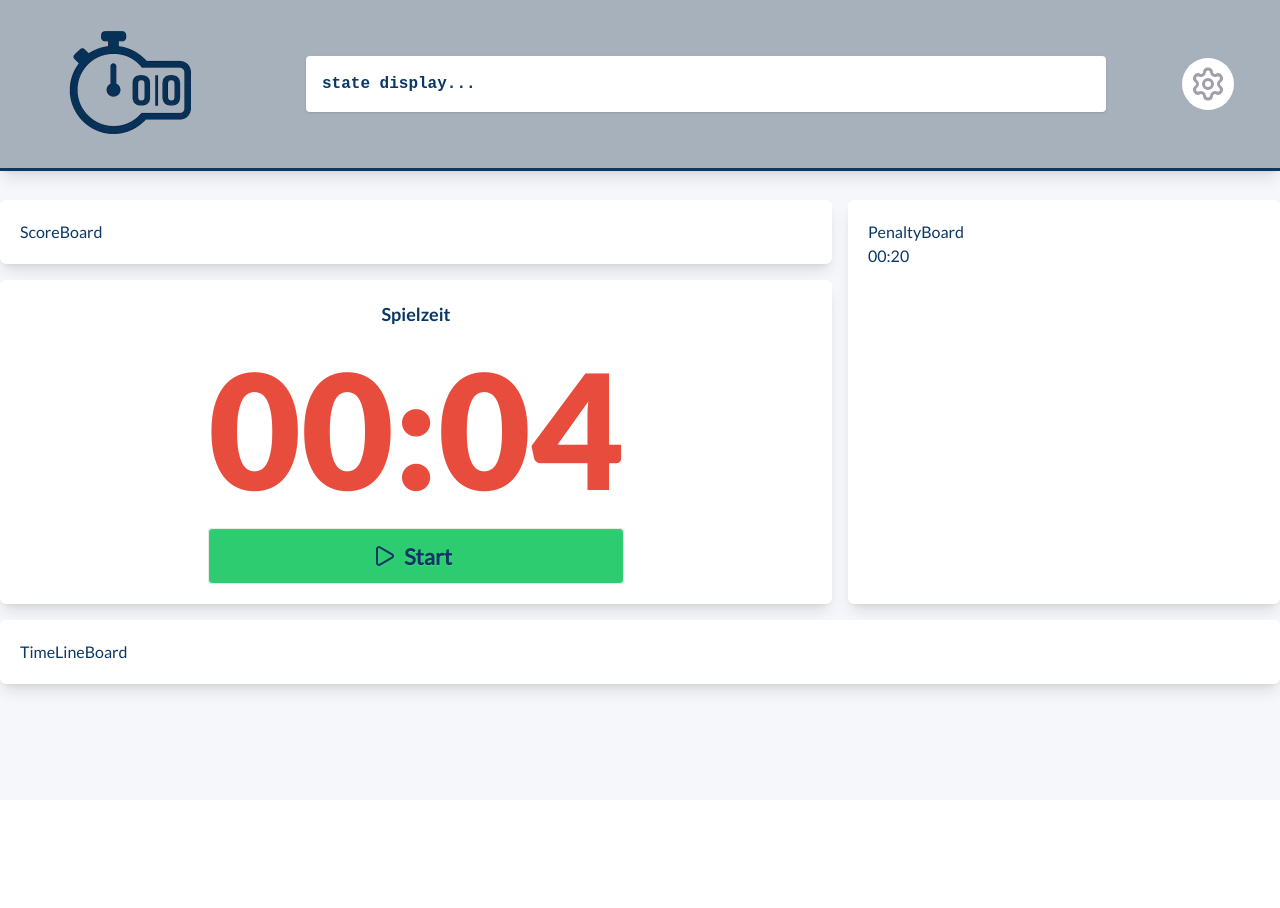
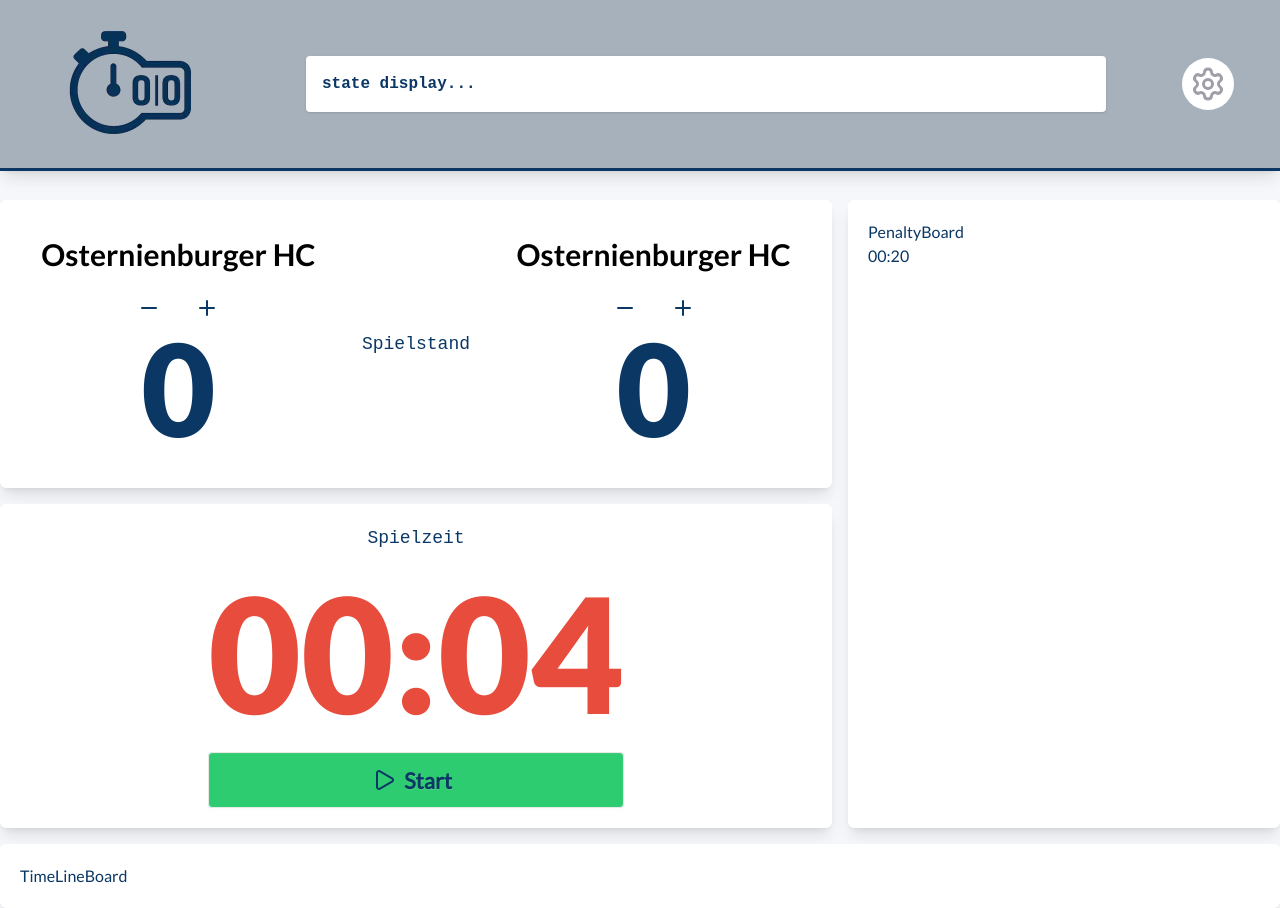
Before and after one commit to GittyX3b/tisco-matchdesk, a React (Vite) app: page /#/ in a window 1280 px wide. Before the commit the page ends 800 px from the top, so only its background shows below. Built offline with nearby package versions, Linux system fonts and the light colour scheme; a web font is replaced by a local one.

Commit message:
scoreboard working

```diff
--- a/src/assets/styles/tiles.css
+++ b/src/assets/styles/tiles.css
@@ -3,5 +3,5 @@
 }
 
 .tile-heading {
-  @apply font-lato-bold text-lg;
+  @apply font-doto text-lg;
 }
--- a/src/components/ScoreBoard.jsx
+++ b/src/components/ScoreBoard.jsx
@@ -1,3 +1,13 @@
-export const ScoreBoard = () => {
-  return <article className='tisco-tile'>ScoreBoard</article>;
+import { ScoreCounter } from './elements/ScoreCounter';
+
+const ScoreBoard = () => {
+  return (
+    <article className={`tisco-tile grid grid-cols-[2fr_1fr_2fr]`}>
+      <ScoreCounter className='col-start-1' />
+      <span className='tile-heading col-start-2 m-auto'>Spielstand</span>
+      <ScoreCounter className='col-start-3' />
+    </article>
+  );
 };
+
+export { ScoreBoard };
--- /dev/null
+++ b/src/components/elements/ScoreCounter.jsx
@@ -0,0 +1,27 @@
+import { Minus, Plus } from 'lucide-react';
+import { useState } from 'react';
+
+const ScoreCounter = ({ teamName, className }) => {
+  const team = teamName ? teamName : 'Osternienburger HC';
+  const [score, setScore] = useState(0);
+
+  const scoreUp = () => setScore((prev) => (prev += 1));
+  const scoreDwn = () => setScore((prev) => (prev > 0 ? (prev -= 1) : 0));
+
+  return (
+    <div className={`score flex w-full flex-col items-center ${className}`}>
+      <span className='font-lato-bold py-4 text-center text-3xl text-black'>{team}</span>
+      <div className='flex w-full justify-center'>
+        <button className='btn btn-ghost z-1 text-3xl' onClick={scoreDwn}>
+          <Minus />
+        </button>
+        <button className='btn btn-ghost z-2 text-3xl' onClick={scoreUp}>
+          <Plus />
+        </button>
+      </div>
+      <div className='font-lato-black p-15 pb-20 text-[8rem] leading-0'>{score}</div>
+    </div>
+  );
+};
+
+export { ScoreCounter };
--- a/src/components/elements/index.js
+++ b/src/components/elements/index.js
@@ -1,3 +1,4 @@
 import { CountDownTimer } from '@elements/CountDownTimer';
+import { ScoreCounter } from '@elements/ScoreCounter';
 
-export { CountDownTimer };
+export { CountDownTimer, ScoreCounter };
```
